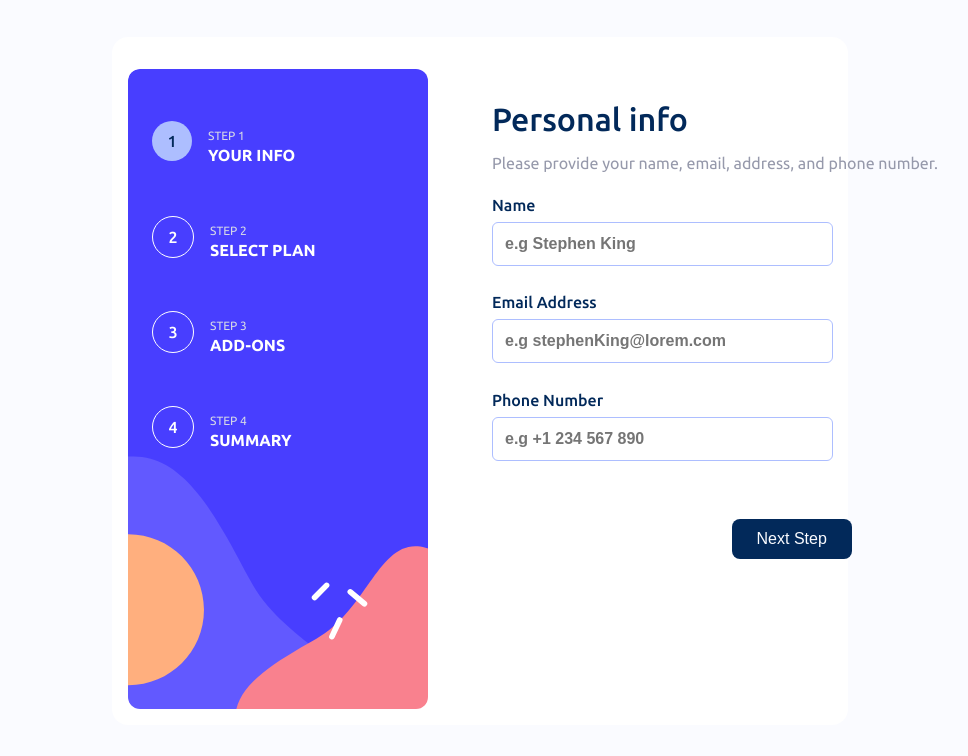
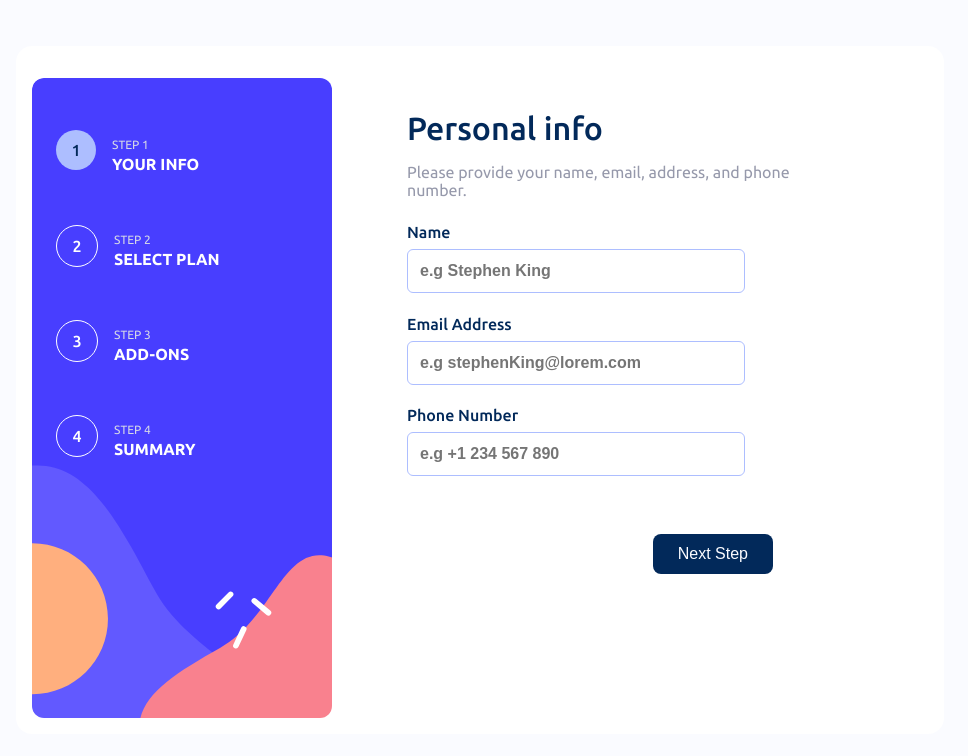
Before and after one commit to amandaduuaarte/multi-step-form, a React (Create React App) app: page / in a window 1280 px wide. Shown: the top 756 px of the page, without its empty margins (160-1128 px from the left). Built offline with nearby package versions, Linux system fonts and the light colour scheme.

Commit message:
refactor: Adjusting some files

```diff
--- a/src/components/SideBar/styles.ts
+++ b/src/components/SideBar/styles.ts
@@ -1,5 +1,6 @@
 import styled from "styled-components";
 import BackgoundSideBar from "../../assets/images/bg-sidebar-desktop.svg";
+import BackgoundSideBarMobile from "../../assets/images/bg-sidebar-mobile.svg";
 import devices from "../../constants/devices";
 
 export const Container = styled.div`
@@ -11,10 +12,15 @@ export const Container = styled.div`
     flex-direction: column;
     padding: 24px;
 
-    @media ${devices.sm} {
+    @media ${devices.md} {
+        display: flex;
         flex-direction: row;
+        background-image: url(${BackgoundSideBarMobile});
+        background-repeat: no-repeat;
+        background-size: cover;
+        height: 50%;
+        border-radius: 0;
+        align-items: center;
         justify-content: center;
-        padding: 12px;
-        background: none;
     }
 `;
--- a/src/constants/devices.ts
+++ b/src/constants/devices.ts
@@ -1,7 +1,7 @@
 const breakpoints = {
     xs: "320px",
     sm: "640px",
-    md: "768px",
+    md: "860px",
     lg: "1024px",
     xl: "1280px",
     "2xl": "1536px",
--- a/src/pages/Form/styles.ts
+++ b/src/pages/Form/styles.ts
@@ -2,27 +2,24 @@ import { styled } from "styled-components";
 
 import colors from "../../styles/colors";
 import devices from "../../constants/devices";
-import BackgoundSideBar from "../../assets/images/bg-sidebar-mobile.svg";
 
 export const Container = styled.div`
     background: ${colors.white};
     margin: 5% 0;
     height: 80vh;
-    width: 55vw;
+    width: 70vw;
     border-radius: 16px;
     padding: 32px 16px 16px 16px;
     display: grid;
-    grid-template-columns: 300px 70%;
+    grid-template-columns: 300px 80%;
 
-    @media ${devices.sm} {
-        display: flex;
-        flex-direction: row;
-        background-image: url(${BackgoundSideBar});
-        background-repeat: no-repeat;
-        background-size: cover;
-        height: 50%;
-        border-radius: 0;
-        align-items: center;
-        justify-content: center;
+    @media ${devices.md} {
+        height: 100vh;
+        width: 100vw;
+        grid-template-rows: 30% 70%;
+        grid-template-columns: 100%;
+        background: none;
+        margin: 0;
+        padding: 0;
     }
 `;
--- a/src/stepComponets/Step1/index.tsx
+++ b/src/stepComponets/Step1/index.tsx
@@ -2,6 +2,7 @@ import React from "react";
 import { useForm } from "react-hook-form";
 import {
     Container,
+    Content,
     Title,
     Description,
     ContentInputs,
@@ -18,6 +19,7 @@ function Step1() {
     };
     return (
         <Container>
+            <Content>
                 <Title>Personal info</Title>
                 <Description>
                     Please provide your name, email, address, and phone number.
@@ -43,6 +45,7 @@ function Step1() {
                         placeholder="e.g +1 234 567 890"
                     />
                 </ContentInputs>
+            </Content>
 
             <ContentButton>
                 <Button
--- a/src/stepComponets/Step1/styles.ts
+++ b/src/stepComponets/Step1/styles.ts
@@ -1,12 +1,33 @@
 import { styled } from "styled-components";
 import colors from "../../styles/colors";
+import devices from "../../constants/devices";
 
 export const Container = styled.div`
     display: flex;
     flex-direction: column;
     padding: 32px;
-    margin-left: 32px;
-    width: 100%;
+    margin-left: 6%;
+
+    @media ${devices.md} {
+        padding: 0;
+        margin: 0;
+        background: ${colors.Alabaster};
+        align-items: center;
+    }
+`;
+
+export const Content = styled.div`
+    display: flex;
+    flex-direction: column;
+    height: 45vh;
+
+    @media ${devices.md} {
+        background: ${colors.white};
+        border: 1px solid ${colors.white};
+        border-radius: 16px;
+        height: 80%;
+        width: 100%;
+    }
 `;
 
 export const Title = styled.p`
@@ -15,6 +36,10 @@ export const Title = styled.p`
     color: ${colors.MarineBlue};
     align-self: flex-start;
     margin: 0;
+
+    @media ${devices.md} {
+        padding: 12px 32px;
+    }
 `;
 
 export const Description = styled.p`
@@ -23,13 +48,29 @@ export const Description = styled.p`
     color: ${colors.CoolGray};
     align-self: flex-start;
     margin-bottom: 24px;
+    width: 64%;
+    flex-wrap: wrap;
+
+    @media ${devices.md} {
+        padding: 0 32px;
+        width: 90%;
+    }
 `;
 
 export const ContentInputs = styled.div`
     display: flex;
     justify-content: space-between;
     flex-direction: column;
-    height: 45%;
+    height: 85%;
+    width: 80%;
+
+    @media ${devices.md} {
+        align-items: center;
+        height: 60%;
+        width: 100%;
+        margin: 0;
+        padding: 0;
+    }
 `;
 
 export const ContentButton = styled.div`
@@ -38,5 +79,14 @@ export const ContentButton = styled.div`
     align-content: flex-end;
     justify-content: right;
     width: 60%;
-    margin: 64px;
+    margin-top: 64px;
+
+    @media ${devices.md} {
+        background: ${colors.white};
+        align-items: center;
+        margin: 30px 0 0 0;
+        padding: 32px 64px 32px 32px;
+        width: 100vw;
+        align-self: flex-end;
+    }
 `;
```
Lines whose indentation alone changed are shown as unchanged.
